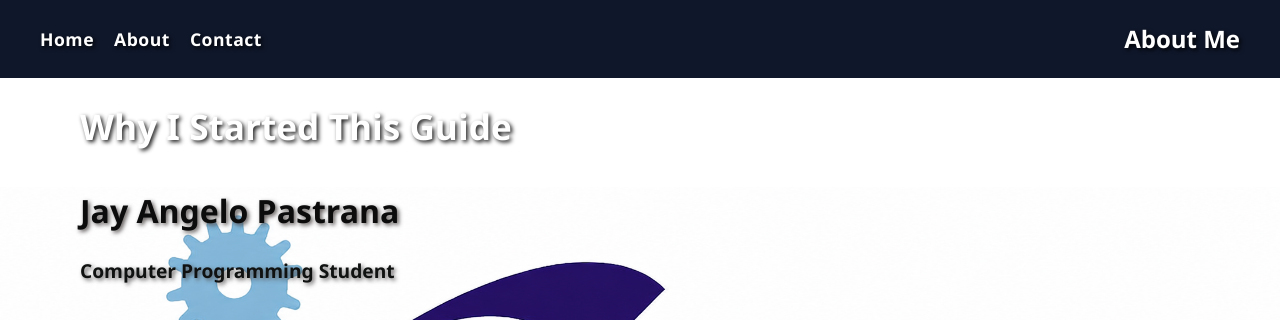
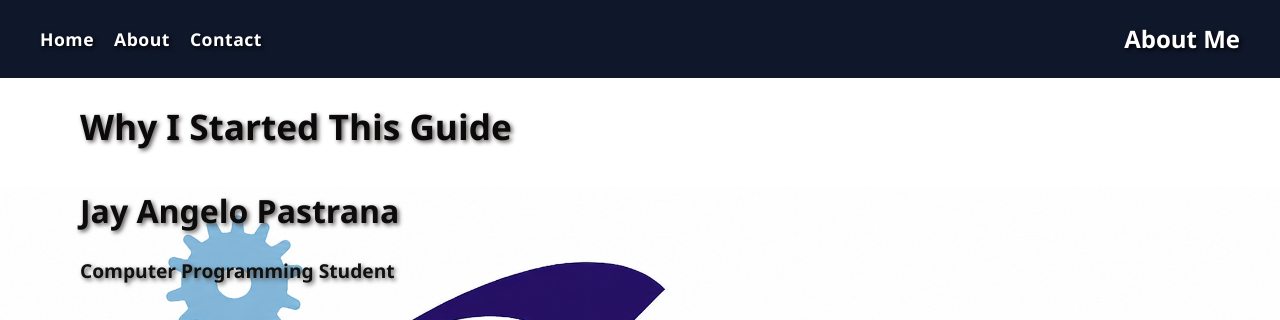
Before and after one commit to jangelo-pastrana-compro/jay-tech-gear, a plain HTML site: page about.html in a window 1280 px wide. Shown: the top 320 px of the page. Drawn offline with Linux system fonts and the light colour scheme.

Commit message:
updated css2

```diff
--- a/style.css
+++ b/style.css
@@ -235,10 +235,10 @@ main h2 {
 }
 
 .guide-heading {
-    color: #ffffff;
+    color: #0a0a0a;
     font-size: 2.2rem;
     margin: 0;
-    text-shadow: 2px 2px 4px rgba(0, 0, 0, 0.9);
+    text-shadow: 2px 2px 4px rgba(83, 74, 74, 0.9);
 }
 
 .profile-details h2 {
```
